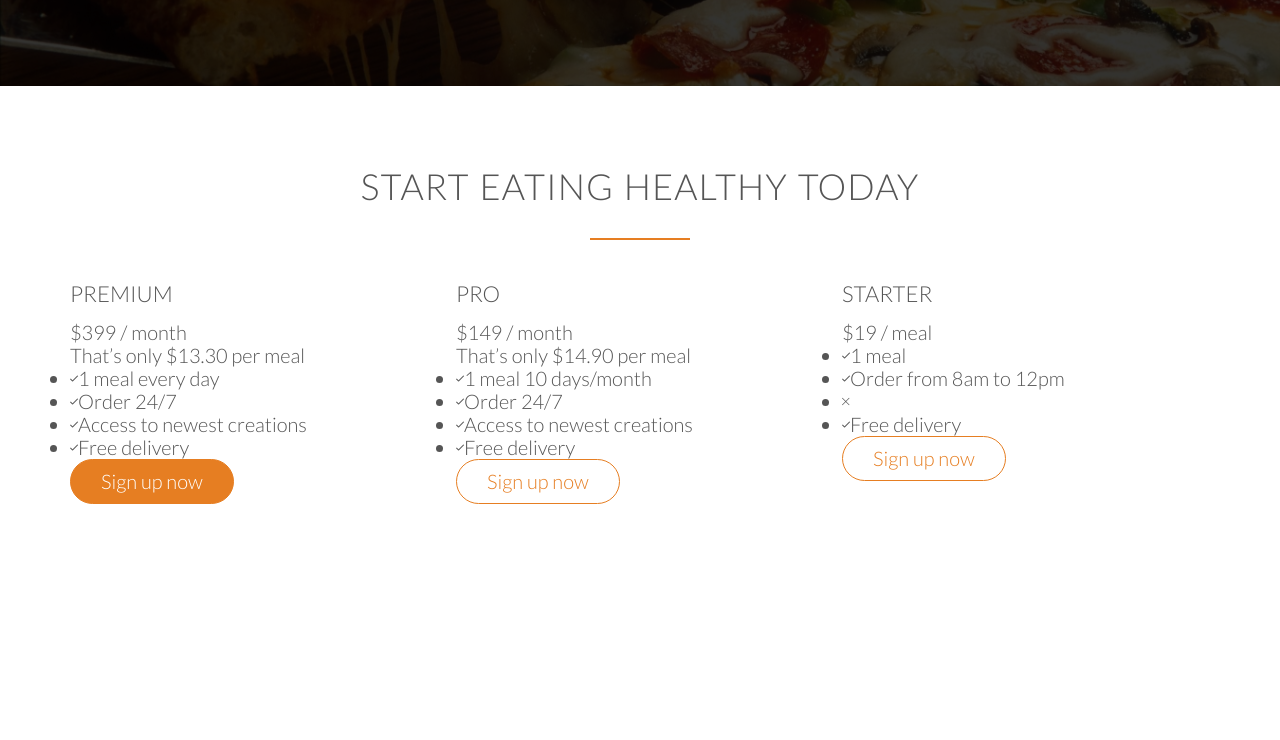
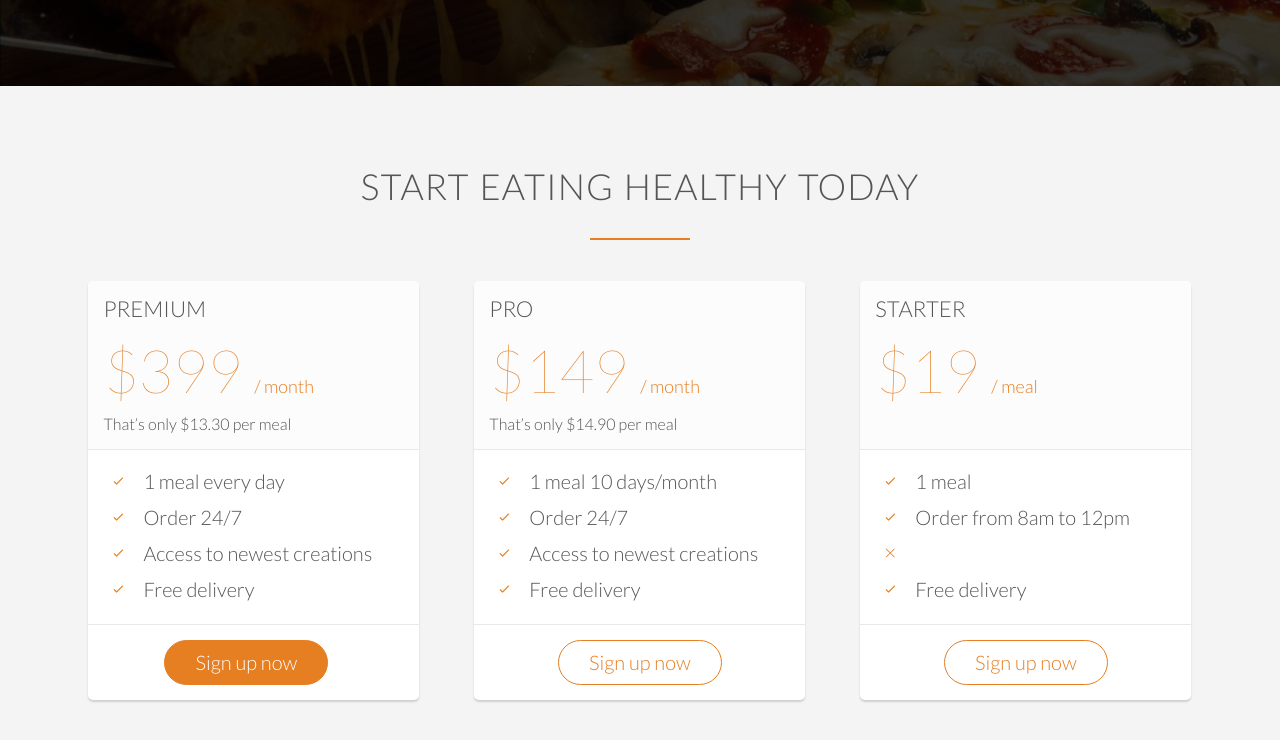
Before and after one commit to chanalisa/omnifood, a plain HTML site: page index.html in a window 1280 px wide. Shown: the part 3824-4564 px from the top of the page. Before the commit the page ends 4420 px from the top, so only its background shows below. Drawn offline with Linux system fonts and the light colour scheme; files whose address does not match are found by name.

Commit message:
completed sign-up section part 2

```diff
--- a/index.html
+++ b/index.html
@@ -305,15 +305,15 @@
           <div class="plan-box">
             <div>
               <h3>Premium</h3>
-              <p class="plan-price">$399 / month</p>
+              <p class="plan-price">$399 <span>/ month</span></p>
               <p class="plan-price-meal">That’s only $13.30 per meal</p>
             </div>
             <div>
               <ul>
-                <li><i class="ion-ios-checkmark-empty"></i>1 meal every day</li>
-                <li><i class="ion-ios-checkmark-empty"></i>Order 24/7</li>
-                <li><i class="ion-ios-checkmark-empty"></i>Access to newest creations</li>
-                <li><i class="ion-ios-checkmark-empty"></i>Free delivery</li>
+                <li><i class="ion-ios-checkmark-empty icon-small"></i>1 meal every day</li>
+                <li><i class="ion-ios-checkmark-empty icon-small"></i>Order 24/7</li>
+                <li><i class="ion-ios-checkmark-empty icon-small"></i>Access to newest creations</li>
+                <li><i class="ion-ios-checkmark-empty icon-small"></i>Free delivery</li>
               </ul>
             </div>
             <div>
@@ -325,15 +325,15 @@
           <div class="plan-box">
             <div>
               <h3>Pro</h3>
-              <p class="plan-price">$149 / month</p>
+              <p class="plan-price">$149 <span>/ month</span></p>
               <p class="plan-price-meal">That’s only $14.90 per meal</p>
             </div>
             <div>
               <ul>
-                <li><i class="ion-ios-checkmark-empty"></i>1 meal 10 days/month</li>
-                <li><i class="ion-ios-checkmark-empty"></i>Order 24/7</li>
-                <li><i class="ion-ios-checkmark-empty"></i>Access to newest creations</li>
-                <li><i class="ion-ios-checkmark-empty"></i>Free delivery</li>
+                <li><i class="ion-ios-checkmark-empty icon-small"></i>1 meal 10 days/month</li>
+                <li><i class="ion-ios-checkmark-empty icon-small"></i>Order 24/7</li>
+                <li><i class="ion-ios-checkmark-empty icon-small"></i>Access to newest creations</li>
+                <li><i class="ion-ios-checkmark-empty icon-small"></i>Free delivery</li>
               </ul>
             </div>
             <div>
@@ -345,15 +345,15 @@
           <div class="plan-box">
             <div>
               <h3>Starter</h3>
-              <p class="plan-price">$19 / meal</p>
-              <p class="plan-price-meal"></p>
+              <p class="plan-price">$19 <span>/ meal</span></p>
+              <p class="plan-price-meal">&nbsp;</p>
             </div>
             <div>
               <ul>
-                <li><i class="ion-ios-checkmark-empty"></i>1 meal</li>
-                <li><i class="ion-ios-checkmark-empty"></i>Order from 8am to 12pm</li>
-                <li><i class="ion-ios-close-empty"></i></li>
-                <li><i class="ion-ios-checkmark-empty"></i>Free delivery</li>
+                <li><i class="ion-ios-checkmark-empty icon-small"></i>1 meal</li>
+                <li><i class="ion-ios-checkmark-empty icon-small"></i>Order from 8am to 12pm</li>
+                <li><i class="ion-ios-close-empty icon-small"></i></li>
+                <li><i class="ion-ios-checkmark-empty icon-small"></i>Free delivery</li>
               </ul>
             </div>
             <div>
--- a/resources/css/style.css
+++ b/resources/css/style.css
@@ -400,3 +400,59 @@ cite img {
   margin-right: 10px;
   vertical-align: middle;
 }
+
+/* ---------------------------------------- */
+/* SIGN UP */
+/* ---------------------------------------- */
+
+.section-plans {
+  background-color: #f4f4f4;
+}
+
+.plan-box {
+  background-color: #fff;
+  border-radius: 5px;
+  width: 90%;
+  margin-left: 5%;
+  box-shadow: 0 2px 2px #cfcfcf;
+}
+
+.plan-box div {
+  padding: 15px;
+  border-bottom: 1px solid #e8e8e8;
+}
+
+.plan-box div:first-child {
+  background-color: #fcfcfc;
+  border-top-left-radius: 5px;
+  border-top-right-radius: 5px;
+}
+
+.plan-box div:last-child {
+  text-align: center;
+  border: 0;
+}
+
+.plan-price {
+  font-size: 300%;
+  margin-bottom: 10px;
+  font-weight: 100;
+  color: #e67e22;
+}
+
+.plan-price span {
+  font-size: 30%;
+  font-weight: 300;
+}
+
+.plan-price-meal {
+  font-size: 80%;
+}
+
+.plan-box ul {
+  list-style: none;
+}
+
+.plan-box ul li {
+  padding: 5px 0;
+}
```
